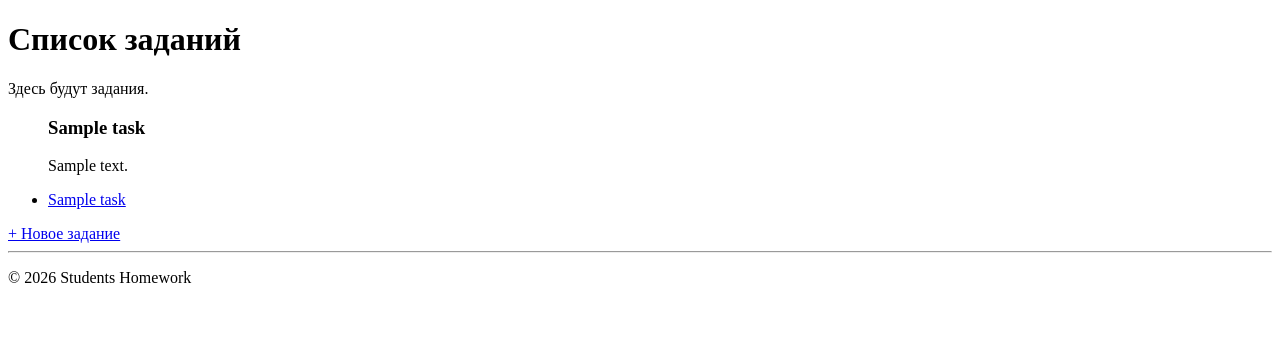
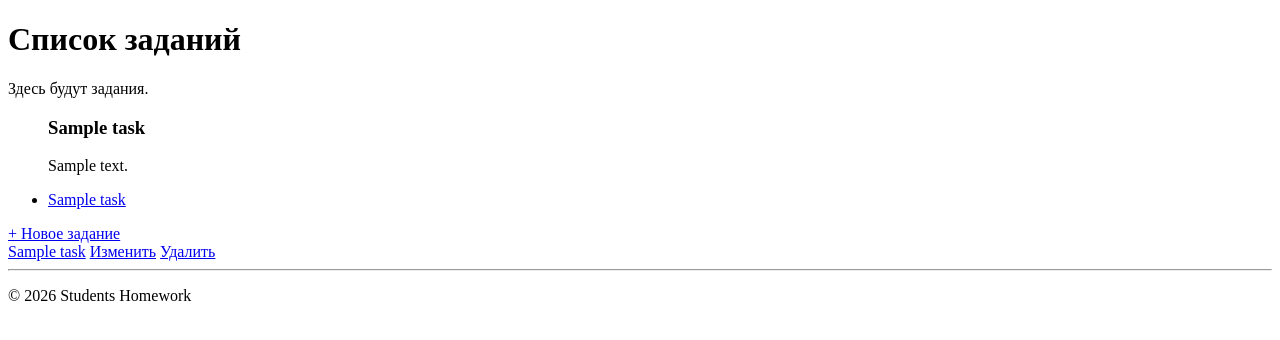
Before and after one commit to DonRobot-all/students_homework, a Django app: page /tasks/ in a window 1280 px wide. Shown: the part 36-376 px from the top of the page. Run offline with Django 3.2, Linux system fonts and the light colour scheme; tables that the repository leaves empty hold one stand-in row (values such as "Sample post").

Commit message:
edit/create

```diff
--- a/tasks/templates/tasks/task_list.html
+++ b/tasks/templates/tasks/task_list.html
@@ -17,4 +17,11 @@
         {% endfor %}
     </ul>
     <a href="{% url 'task_create' %}">+ Новое задание</a>
+    {% for task in tasks %}
+    <div>
+        <a href="{% url 'task_detail' task.pk %}">{{ task.title }}</a>
+        <a href="{% url 'task_edit' task.pk %}">Изменить</a>
+        <a href="{% url 'task_delete' task.pk %}">Удалить</a>
+    </div>
+{% endfor %}
 {% endblock %}
--- a/tasks/urls.py
+++ b/tasks/urls.py
@@ -6,4 +6,6 @@ urlpatterns = [
     path('<int:pk>/', views.task_detail, name='task_detail'),
     path('news/<pk>/', views.news, name='news'),
     path('create/', views.task_create, name='task_create'),
+    path('<int:pk>/edit/', views.task_edit, name='task_edit'),
+    path('<int:pk>/delete/', views.task_delete, name='task_delete'),
 ]
--- a/tasks/views.py
+++ b/tasks/views.py
@@ -49,3 +49,27 @@ def task_create(request):
         form = TaskForm()
 
     return render(request, 'tasks/task_create.html', {'form': form})
+
+
+def task_edit(request, pk):
+    task = Task.objects.get(pk=pk)        # найти задание по pk
+
+    if request.method == 'POST':
+        form = TaskForm(request.POST, instance=task)  # instance — говорим какой объект редактируем
+        if form.is_valid():
+            form.save()
+            return redirect('task_list')
+    else:
+        form = TaskForm(instance=task)    # форма уже заполнена данными задания
+
+    return render(request, 'tasks/task_edit.html', {'form': form, 'task': task})
+
+
+def task_delete(request, pk):
+    task = Task.objects.get(pk=pk)
+
+    if request.method == 'POST':          # пользователь подтвердил удаление
+        task.delete()
+        return redirect('task_list')
+
+    return render(request, 'tasks/task_delete.html', {'task': task})
```
Also changed, not shown: tasks/templates/tasks/task_delete.html (added, +14 -0 lines), tasks/templates/tasks/task_edit.html (added, +14 -0 lines), db.sqlite3.
